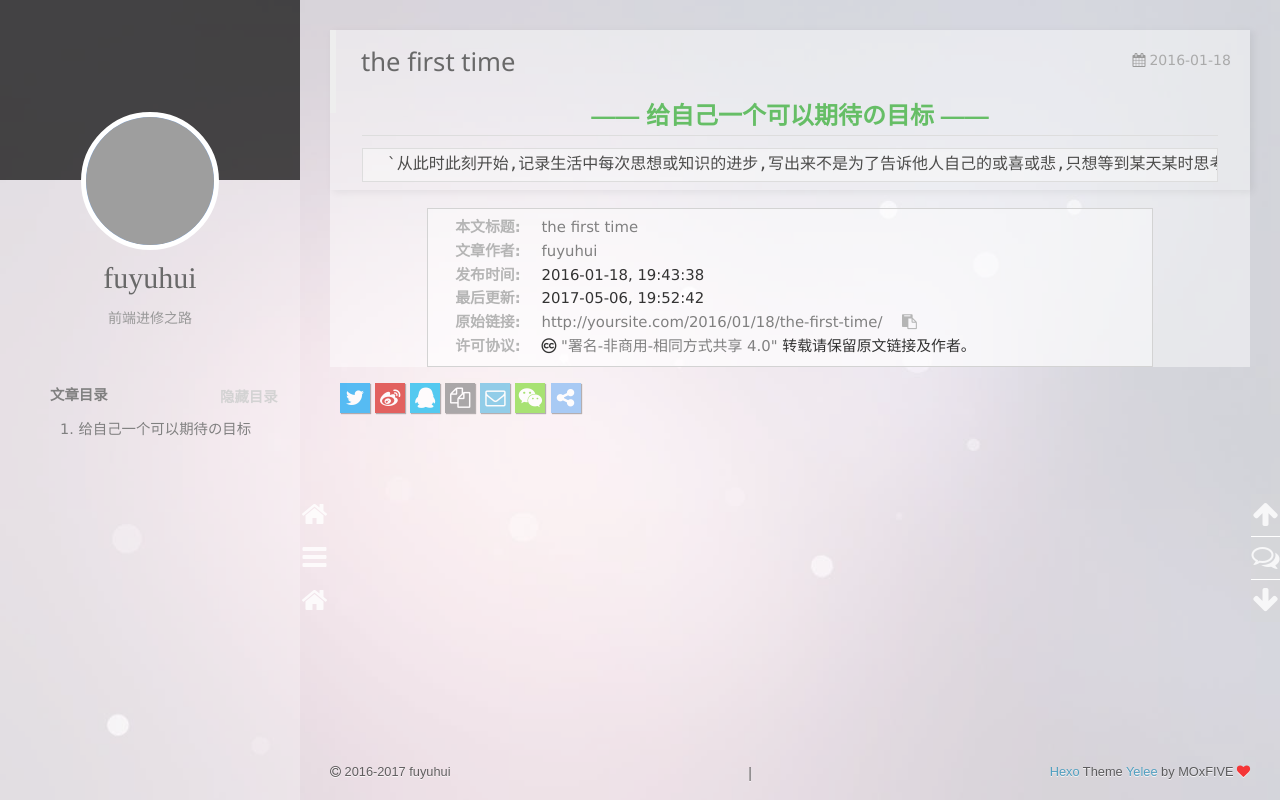
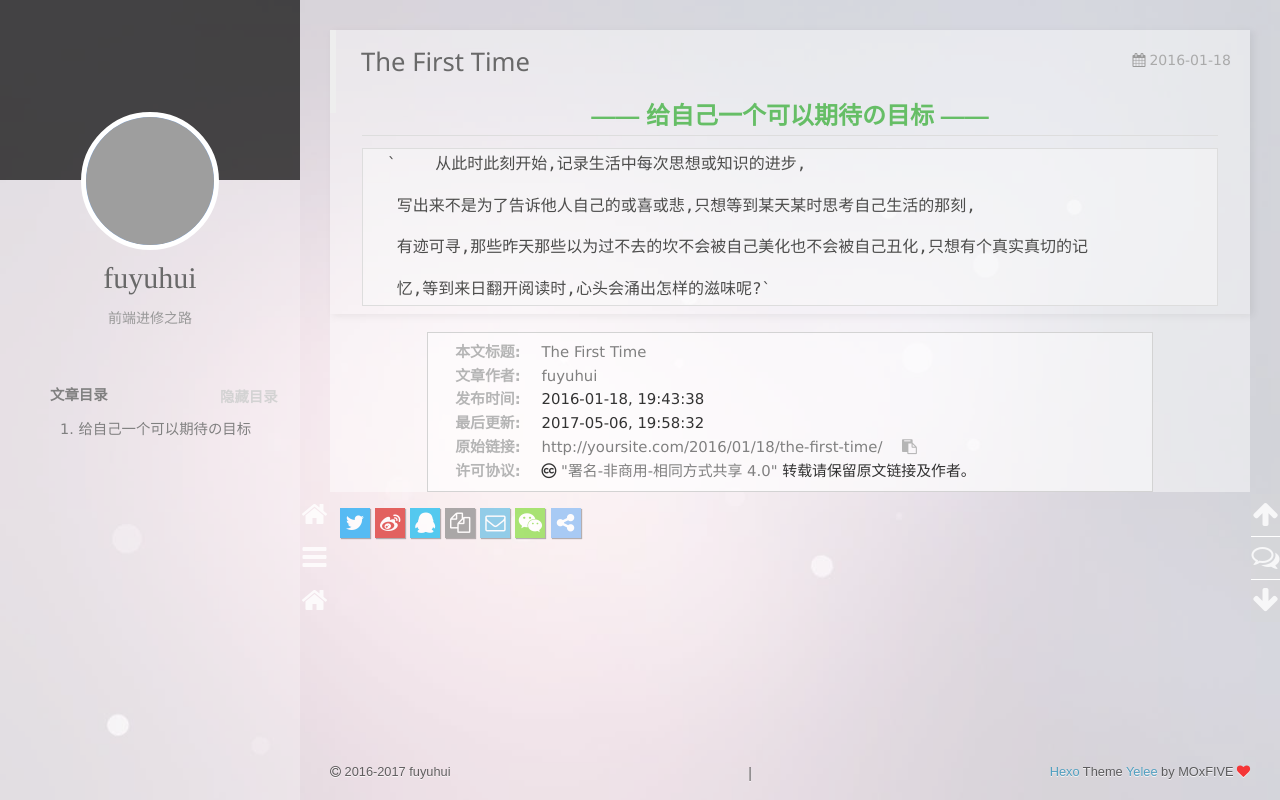
Before and after one commit to fyhfighting/fyhfighting.github.io, a plain HTML site: page 2016/01/18/the-first-time/index.html in a window 1280 px wide. Drawn offline with nearby package versions, Linux system fonts and the light colour scheme; some packages are replaced by stand-ins of ours; grey boxes are pictures that could not be loaded; a script that the page names is missing.

Commit message:
Site updated: 2017-05-06 19:59:15

```diff
--- a/2016/01/18/the-first-time/index.html
+++ b/2016/01/18/the-first-time/index.html
@@ -15,17 +15,17 @@
 
 
 
-<meta name="description" content="给自己一个可以期待の目标`从此时此刻开始,记录生活中每次思想或知识的进步,写出来不是为了告诉他人自己的或喜或悲,只想等到某天某时思考自己生活的那刻,有迹可寻,那些昨天那些以为过不去的坎不会被自己美化也不会被自己丑化,只想有个真实真切的记忆,等到来日翻开阅读时,心头会涌出怎样的滋味呢?`">
+<meta name="description" content="给自己一个可以期待の目标`    从此时此刻开始,记录生活中每次思想或知识的进步,   写出来不是为了告诉他人自己的或喜或悲,只想等到某天某时思考自己生活的那刻,   有迹可寻,那些昨天那些以为过不去的坎不会被自己美化也不会被自己丑化,只想有个真实真切的记   忆,等到来日翻开阅读时,心头会涌出怎样的滋味呢?`">
 <meta name="keywords">
 <meta property="og:type" content="article">
-<meta property="og:title" content="the first time">
+<meta property="og:title" content="The First Time">
 <meta property="og:url" content="http://yoursite.com/2016/01/18/the-first-time/index.html">
 <meta property="og:site_name" content="慧子❤博客">
-<meta property="og:description" content="给自己一个可以期待の目标`从此时此刻开始,记录生活中每次思想或知识的进步,写出来不是为了告诉他人自己的或喜或悲,只想等到某天某时思考自己生活的那刻,有迹可寻,那些昨天那些以为过不去的坎不会被自己美化也不会被自己丑化,只想有个真实真切的记忆,等到来日翻开阅读时,心头会涌出怎样的滋味呢?`">
-<meta property="og:updated_time" content="2017-05-06T11:52:42.910Z">
+<meta property="og:description" content="给自己一个可以期待の目标`    从此时此刻开始,记录生活中每次思想或知识的进步,   写出来不是为了告诉他人自己的或喜或悲,只想等到某天某时思考自己生活的那刻,   有迹可寻,那些昨天那些以为过不去的坎不会被自己美化也不会被自己丑化,只想有个真实真切的记   忆,等到来日翻开阅读时,心头会涌出怎样的滋味呢?`">
+<meta property="og:updated_time" content="2017-05-06T11:58:32.636Z">
 <meta name="twitter:card" content="summary">
-<meta name="twitter:title" content="the first time">
-<meta name="twitter:description" content="给自己一个可以期待の目标`从此时此刻开始,记录生活中每次思想或知识的进步,写出来不是为了告诉他人自己的或喜或悲,只想等到某天某时思考自己生活的那刻,有迹可寻,那些昨天那些以为过不去的坎不会被自己美化也不会被自己丑化,只想有个真实真切的记忆,等到来日翻开阅读时,心头会涌出怎样的滋味呢?`">
+<meta name="twitter:title" content="The First Time">
+<meta name="twitter:description" content="给自己一个可以期待の目标`    从此时此刻开始,记录生活中每次思想或知识的进步,   写出来不是为了告诉他人自己的或喜或悲,只想等到某天某时思考自己生活的那刻,   有迹可寻,那些昨天那些以为过不去的坎不会被自己美化也不会被自己丑化,只想有个真实真切的记   忆,等到来日翻开阅读时,心头会涌出怎样的滋味呢?`">
 
 <link rel="apple-touch-icon" href= "/apple-touch-icon.png">
 
@@ -57,7 +57,7 @@
 <link href="//cdn.bootcss.com/font-awesome/4.6.3/css/font-awesome.min.css" rel="stylesheet">
 
 
-<title>the first time | 慧子❤博客</title>
+<title>The First Time | 慧子❤博客</title>
 
 <script src="//cdn.bootcss.com/jquery/2.2.4/jquery.min.js"></script>
 <script src="//cdn.bootcss.com/clipboard.js/1.5.10/clipboard.min.js"></script>
@@ -280,7 +280,7 @@
 
 
     <h1 class="article-title" itemprop="name">
-      the first time
+      The First Time
     </h1>
 
 
@@ -297,7 +297,13 @@
     <div class="article-entry" itemprop="articleBody">
 
 
-        <h2 id="给自己一个可以期待の目标"><a href="#给自己一个可以期待の目标" class="headerlink" title="给自己一个可以期待の目标"></a>给自己一个可以期待の目标</h2><pre><code>`从此时此刻开始,记录生活中每次思想或知识的进步,写出来不是为了告诉他人自己的或喜或悲,只想等到某天某时思考自己生活的那刻,有迹可寻,那些昨天那些以为过不去的坎不会被自己美化也不会被自己丑化,只想有个真实真切的记忆,等到来日翻开阅读时,心头会涌出怎样的滋味呢?`
+        <h2 id="给自己一个可以期待の目标"><a href="#给自己一个可以期待の目标" class="headerlink" title="给自己一个可以期待の目标"></a>给自己一个可以期待の目标</h2><pre><code>`    从此时此刻开始,记录生活中每次思想或知识的进步,
+
+ 写出来不是为了告诉他人自己的或喜或悲,只想等到某天某时思考自己生活的那刻,
+
+ 有迹可寻,那些昨天那些以为过不去的坎不会被自己美化也不会被自己丑化,只想有个真实真切的记
+
+ 忆,等到来日翻开阅读时,心头会涌出怎样的滋味呢?`
 </code></pre>
 
     </div>
@@ -306,12 +312,12 @@
 
 
     <div class="copyright">
-        <p><span>本文标题:</span><a href="/2016/01/18/the-first-time/">the first time</a></p>
+        <p><span>本文标题:</span><a href="/2016/01/18/the-first-time/">The First Time</a></p>
         <p><span>文章作者:</span><a href="/" title="回到主页">fuyuhui</a></p>
         <p><span>发布时间:</span>2016-01-18, 19:43:38</p>
-        <p><span>最后更新:</span>2017-05-06, 19:52:42</p>
+        <p><span>最后更新:</span>2017-05-06, 19:58:32</p>
         <p>
-            <span>原始链接:</span><a class="post-url" href="/2016/01/18/the-first-time/" title="the first time">http://yoursite.com/2016/01/18/the-first-time/</a>
+            <span>原始链接:</span><a class="post-url" href="/2016/01/18/the-first-time/" title="The First Time">http://yoursite.com/2016/01/18/the-first-time/</a>
             <span class="copy-path" data-clipboard-text="原文: http://yoursite.com/2016/01/18/the-first-time/　　作者: fuyuhui" title="点击复制文章链接"><i class="fa fa-clipboard"></i></span>
             <script> var clipboard = new Clipboard('.copy-path'); </script>
         </p>
@@ -364,7 +370,7 @@
         </div>
         <script>
             window._bd_share_config={
-                "common":{"bdSnsKey":{},"bdText":"the first time　| 慧子❤博客　","bdMini":"2","bdMiniList":false,"bdPic":"","bdStyle":"0","bdSize":"24"},"share":{}};with(document)0[(getElementsByTagName('head')[0]||body).appendChild(createElement('script')).src='http://bdimg.share.baidu.com/static/api/js/share.js?v=89860593.js?cdnversion='+~(-new Date()/36e5)];
+                "common":{"bdSnsKey":{},"bdText":"The First Time　| 慧子❤博客　","bdMini":"2","bdMiniList":false,"bdPic":"","bdStyle":"0","bdSize":"24"},"share":{}};with(document)0[(getElementsByTagName('head')[0]||body).appendChild(createElement('script')).src='http://bdimg.share.baidu.com/static/api/js/share.js?v=89860593.js?cdnversion='+~(-new Date()/36e5)];
         </script>
 
 
@@ -394,7 +400,7 @@
 
     </div>
 
-    <ul class="post-list"><li class="post-list-item"><a class="post-list-link" href="/2016/01/18/the-first-time/">the first time</a></li></ul>
+    <ul class="post-list"><li class="post-list-item"><a class="post-list-link" href="/2016/01/18/the-first-time/">The First Time</a></li></ul>
 
 
 
```
Also changed, not shown: archives/2016/01/index.html (+1 -1 lines), archives/2016/index.html (+1 -1 lines), archives/index.html (+1 -1 lines), index.html (+8 -2 lines).
